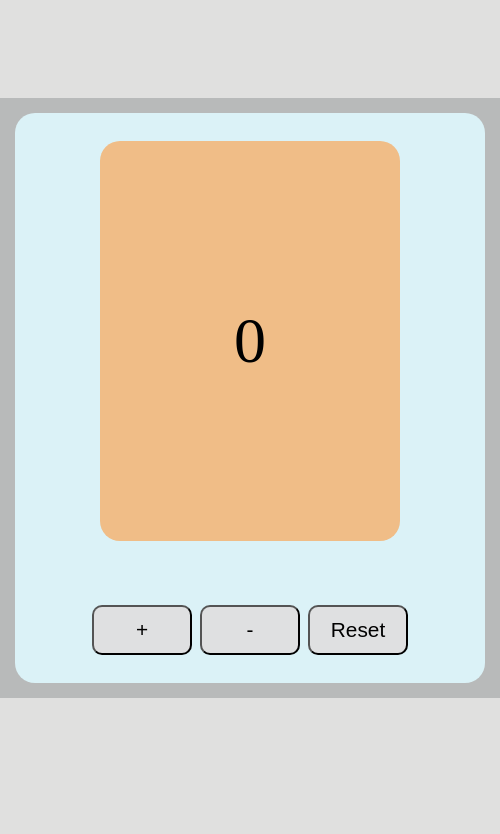
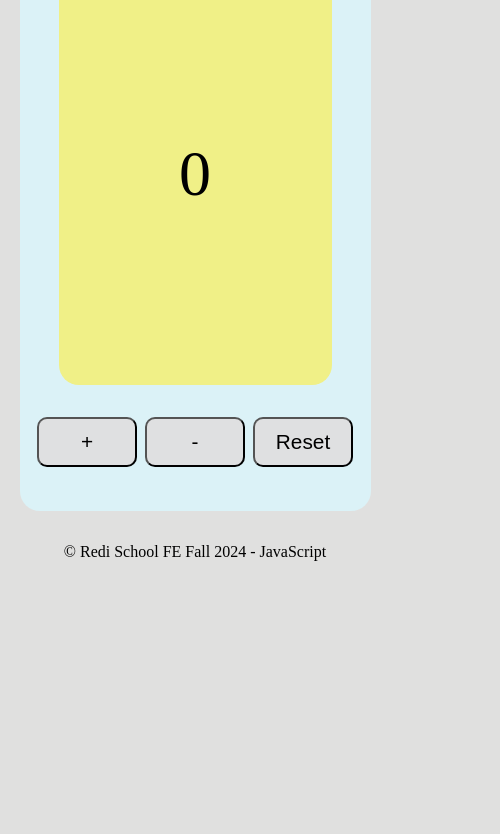
Before and after one commit to NishaVijai/redi-school-fe-fall-2024-week-5-homework, a plain HTML site: page index.html in a window 390 px wide. Shown: the part 202-1036 px from the top of the page, 500 px wide, since content can reach past the window. After the commit the page ends 844 px from the top, so only its background shows below. Drawn offline with Linux system fonts and the light colour scheme.

Commit message:
Update style for mobile devices

```diff
--- a/styles.css
+++ b/styles.css
@@ -8,14 +8,14 @@ body {
    background-color: #e0e0df;
    display: grid;
    grid-template-columns: 1fr;
-   grid-template-rows: 300px auto 300px;
    grid-template-areas:
     "header"
     "main"
     "footer";
   place-items: center;
-  height: 100vh;
+  gap: 2rem;
   font-size: 16px;
+  margin: 1rem;
 }
 
 header {
@@ -26,7 +26,6 @@ main {
   grid-area: main;
   display: grid;
   gap: 1rem;
-  height: 100%;
 }
 
 footer {
@@ -48,39 +47,56 @@ button {
 
 button:focus,
 button:hover {
-  background-color: #f0bd87;
+  background-color: #f0f087;
 }
 
 .flex-container {
   display: flex;
   align-items: center;
   justify-content: center;
+  flex-wrap: wrap;
 }
 
 .div_outer_container {
-  height: 600px;
-  width: 500px;
-  background-color: #b8baba;
+  width: 100%;
 }
 
 .div_first_inner_container {
+  background-color: #dbf2f7;
   border-radius: 20px;
-  flex-wrap: wrap;
-  gap: 0.5rem;
-  height: 570px;
-  width: 470px;
-  background-color: #dbf2f7;
+  display: flex;
+  flex-direction: column;
+  gap: 2rem;
+  height: 70vh;
+  min-width: 90vw;
 }
 
 .div_second_inner_container {
+  border-radius: 20px;
   gap: 0.5rem;
-  border-radius: 20px;
 }
 
 .display_result {
-  background-color: #f0bd87;
+  background-color: #f0f087;
   border-radius: 20px;
-  height: 400px;
-  width: 300px;
   font-size: 4rem;
+  height: 50vh;
+  min-width: 70vw;
 }
+
+/* Media query for desktop */
+@media only screen and (min-width: 768px) {
+  body {
+    height: 100vh;
+  }
+
+  .div_first_inner_container {
+    height: 50vh;
+    min-width: 500px;
+  }
+
+  .display_result {
+    height: 35vh;
+    min-width: 400px;
+  }
+}
```
